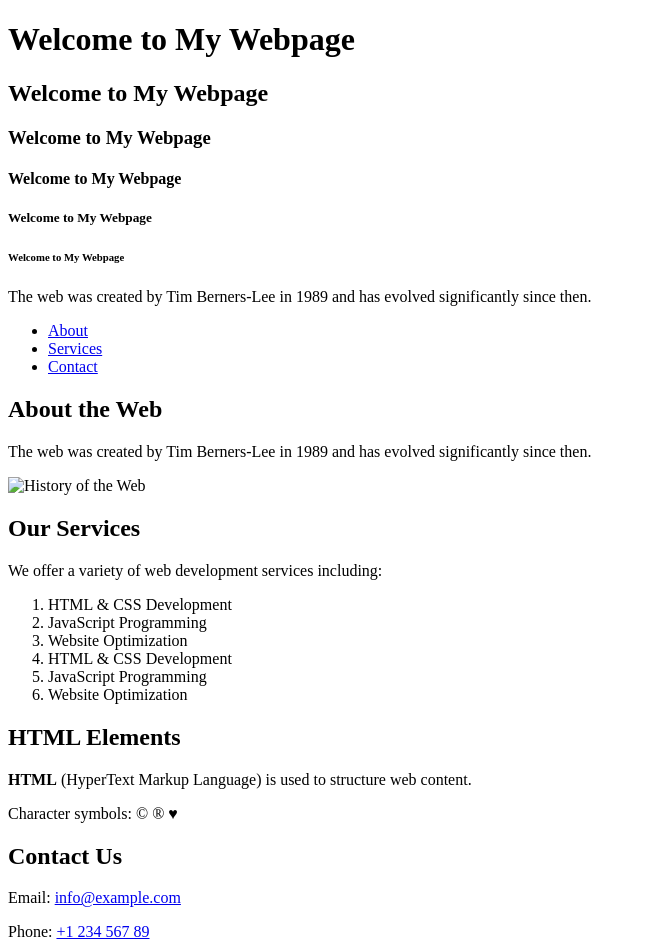
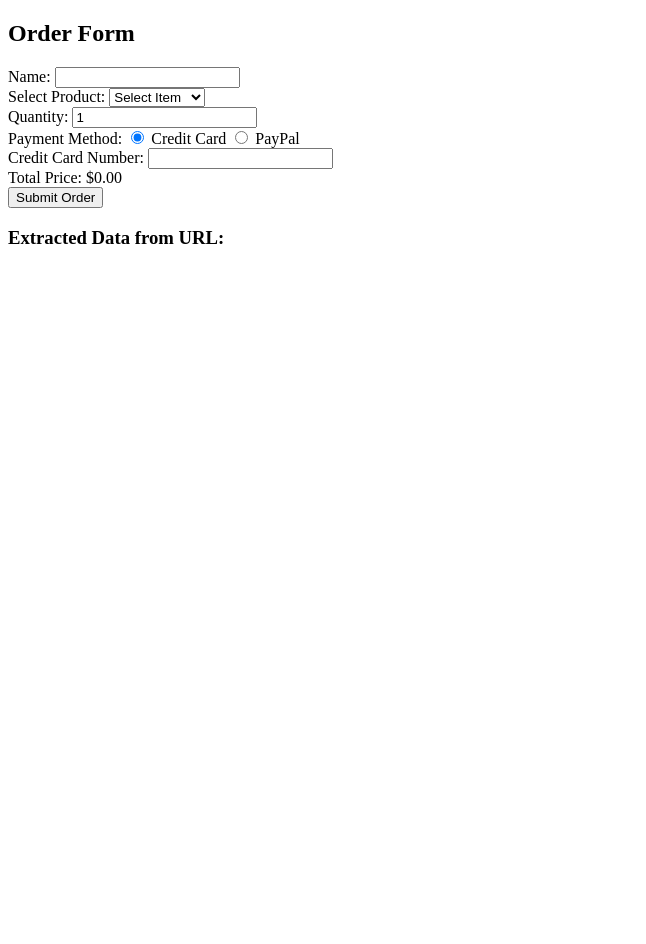
Before and after one commit to sgrewal11/testing, a plain HTML site: page index.html in a window 1280 px wide. Shown: the whole page, without its empty margins (0-646 px from the left). After the commit the page ends 800 px from the top, so only its background shows below. Drawn offline with Linux system fonts and the light colour scheme.

Commit message:
updated index and added js

```diff
--- a/index.html
+++ b/index.html
@@ -3,67 +3,54 @@
 <head>
     <meta charset="UTF-8">
     <meta name="viewport" content="width=device-width, initial-scale=1.0">
-    <meta name="description" content="A basic webpage demonstrating HTML elements.">
-    <title>Basic HTML Page</title>
+    <title>Form Handling & Validation</title>
+    <script defer src="script.js"></script>
 </head>
 <body>
+    <h2>Order Form</h2>
+    <form id="orderForm">
+        <!-- Name Field -->
+        <label for="name">Name:</label>
+        <input type="text" id="name" name="name" required>
+        <br>
 
-    <!-- Page Header -->
-    <header>
-        <h1>Welcome to My Webpage</h1>
-        <h2>Welcome to My Webpage</h2>
-        <h3>Welcome to My Webpage</h3>
-        <h4>Welcome to My Webpage</h4>
-        <h5>Welcome to My Webpage</h5>
-        <h6>Welcome to My Webpage</h6>
-        <p>The web was created by Tim Berners-Lee in 1989 and has evolved significantly since then.</p>
-        <nav>
-            <ul>
-                <li>
-                    <a href="Newfolder/about.html">About</a>
-                </li>
-                <li><a href="#services">Services</a></li>
-                <li><a href="#contact">Contact</a></li>
-            </ul>
-        </nav>
-    </header>
+        <!-- Product Selection -->
+        <label for="product">Select Product:</label>
+        <select id="product" name="product">
+            <option>Select Item</option>
+            <option value="10">Item A - $10</option>
+            <option value="20">Item B - $20</option>
+            <option value="30">Item C - $30</option>
+        </select>
+        <br>
 
-    <!-- Main Content -->
-    <main>
-        <!-- Sectioning elements -->
-        <section>
-            <h2>About the Web</h2>
-            <p>The web was created by Tim Berners-Lee in 1989 and has evolved significantly since then.</p>
-            <img src="Newfolder/download.png" alt="History of the Web" width="300">
-        </section>
+        <!-- Quantity -->
+        <label for="quantity">Quantity:</label>
+        <input type="number" id="quantity" name="quantity" min="1" value="1">
+        <br>
 
-        <section>
-            <h2>Our Services</h2>
-            <p>We offer a variety of web development services including:</p>
-            <ol>
-                <li>HTML & CSS Development</li>
-                <li>JavaScript Programming</li>
-                <li>Website Optimization</li>
-                <li>HTML & CSS Development</li>
-                <li>JavaScript Programming</li>
-                <li>Website Optimization</li>
-            </ol>
-        </section>
+        <!-- Payment Method (Radio Buttons) -->
+        <label>Payment Method:</label>
+        <input type="radio" name="payment" value="Credit Card" checked> Credit Card
+        <input type="radio" name="payment" value="PayPal"> PayPal
+        <br>
 
-        <!-- Text-level elements -->
-        <section>
-            <h2>HTML Elements</h2>
-            <p><strong>HTML</strong> (HyperText Markup Language) is used to structure web content.</p>
-            <p>Character symbols: &copy; &reg; &hearts;</p>
-        </section>
-    </main>
+        <!-- Credit Card Number -->
+        <label for="cardNumber">Credit Card Number:</label>
+        <input type="text" id="cardNumber" name="cardNumber" required>
+        <span id="cardError" style="color: red;"></span>
+        <br>
 
-    <!-- Footer with Contact Links -->
-    <footer>
-        <h2>Contact Us</h2>
-        <p>Email: <a href="mailto:info@example.com">info@example.com</a></p>
-        <p>Phone: <a href="tel:+123456789">+1 234 567 89</a></p>
-    </footer>
+        <!-- Total Price (Calculated Field) -->
+        <label>Total Price:</label>
+        <span id="totalPrice">$0.00</span>
+        <br>
 
+        <!-- Submit Button -->
+        <button type="submit">Submit Order</button>
+    </form>
+
+    <h3>Extracted Data from URL:</h3>
+    <p id="urlData"></p>
 </body>
 </html>
--- /dev/null
+++ b/script.js
@@ -0,0 +1,124 @@
+const car = {
+    brand: "Toyota",
+    model: "Corolla",
+    year: 2022,
+
+
+    getCarInfo: function() {
+        return `${this.brand} ${this.model}, Year: ${this.year}`;
+    }
+};
+
+console.log(car.getCarInfo());
+
+
+class Person {
+    constructor(name, age) {
+        this.name = name;
+        this.age = age;
+    }
+
+
+    introduce() {
+        return `Hi, I'm ${this.name} and I'm ${this.age} years old.`;
+    }
+}
+
+
+const person1 = new Person("Alice", 25);
+console.log(person1.introduce());
+
+
+Person.prototype.greet = function() {
+    return `Hello from ${this.name}!`;
+};
+
+console.log(person1.greet());
+
+
+console.log(person1.__proto__ === Person.prototype);
+console.log(Object.getPrototypeOf(person1));
+
+
+function Animal(type, sound) {
+    this.type = type;
+    this.sound = sound;
+}
+
+Animal.prototype.makeSound = function() {
+    return `${this.type} says ${ths.isound}`;
+};
+
+
+const dog = new Animal("Dog", "Woof");
+console.log(dog.makeSound());   // Dog says Woof
+
+
+function describe(color, size) {
+    return `${this.brand} ${this.model} is ${color} and ${size}.`;
+}
+
+console.log(describe.call(car, "red", "compact"));
+// Toyota Corolla is red and compact
+
+
+console.log(describe.apply(car, ["blue", "sedan"]));
+
+
+
+const employees = [
+    new Person("John", 30),
+    new Person("Emma", 27),
+    new Person("Mike", 35)
+];
+
+
+employees.forEach(emp => console.log(emp.introduce()));
+
+
+const user = {
+    username: "tech_guru",
+    email: "tech@example.com",
+    role: "admin"
+};
+
+for (let key in user) {
+    console.log(`${key}: ${user[key]}`);
+}
+
+//     username: tech_guru
+//     email: tech@example.com
+//     role: admin
+
+// First class
+class Animal {
+    constructor(name) {
+        this.name = name;
+    }
+    makeSound() {
+        console.log(`${this.name} makes a sound.`);
+    }
+}
+
+// Second class
+class CanFly {
+    fly() {
+        console.log(`${this.name} is flying.`);
+    }
+}
+
+// Third class that combines both
+class Bird extends Animal {
+    constructor(name) {
+        super(name);
+    }
+}
+
+// Copy methods from CanFly to Bird prototype
+Object.assign(Bird.prototype, CanFly.prototype);
+
+// Create an object
+const eagle = new Bird("Eagle");
+
+eagle.makeSound(); // Output: Eagle makes a sound.
+eagle.fly(); // Output: Eagle is flying.
```
